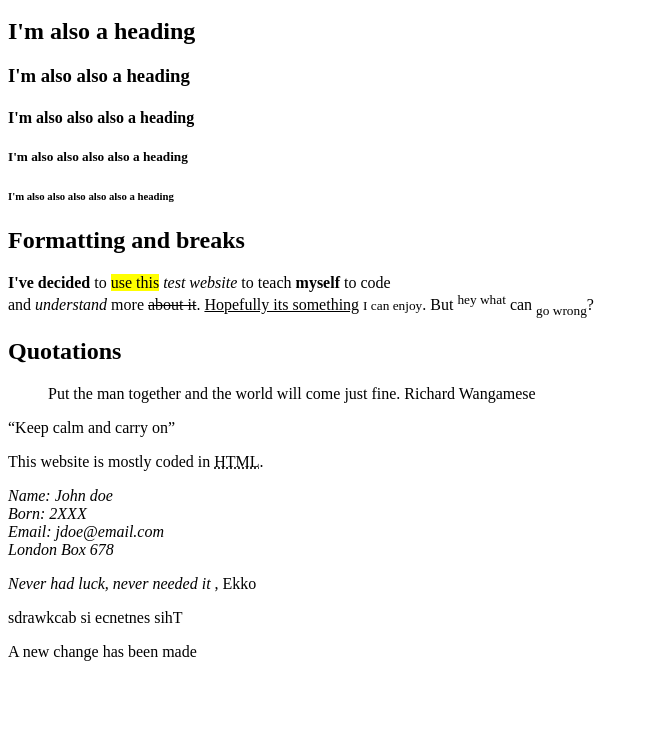
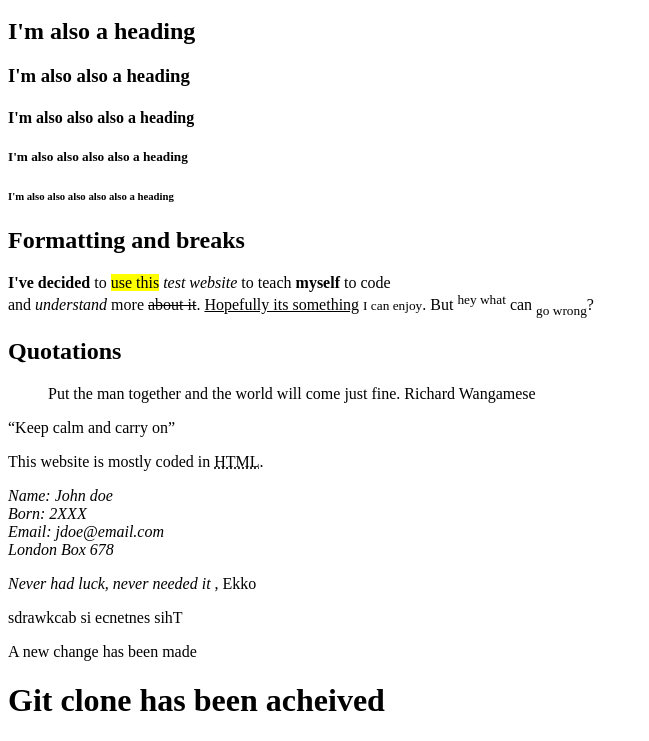
Before and after one commit to Roxasbtg/Website-Test, a plain HTML site: page index.html in a window 1280 px wide. Shown: the part 362-1103 px from the top of the page, without its empty margins (0-649 px from the left). Before the commit the page ends 1039 px from the top, so only its background shows below. Drawn offline with Linux system fonts and the light colour scheme.

Commit message:
Added heading and tested git clone

```diff
--- a/index.html
+++ b/index.html
@@ -60,5 +60,7 @@
 
     <p>A new change has been made</p>
 
+    <h1>Git clone has been acheived</h1>
+
 </body>
 </html>
```
